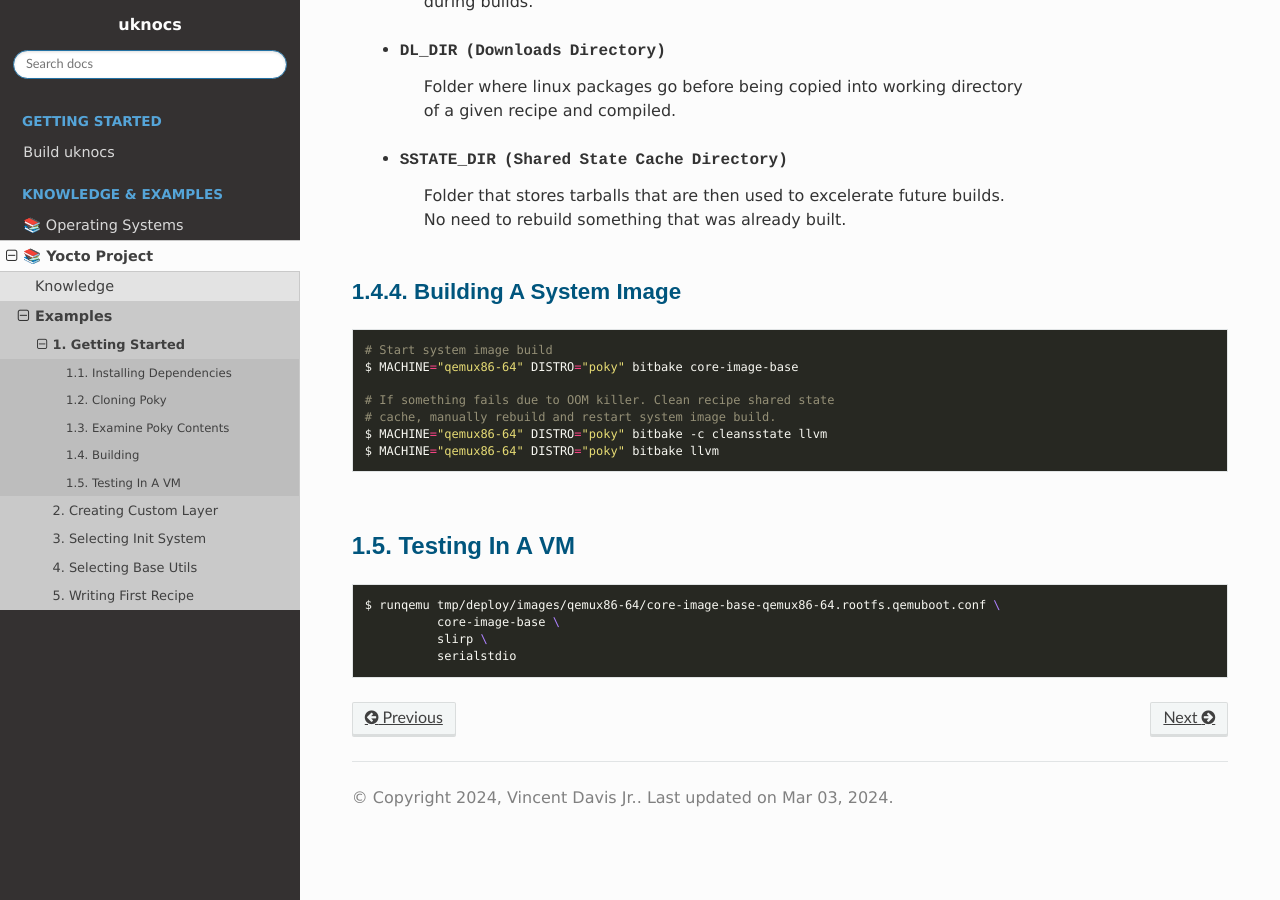
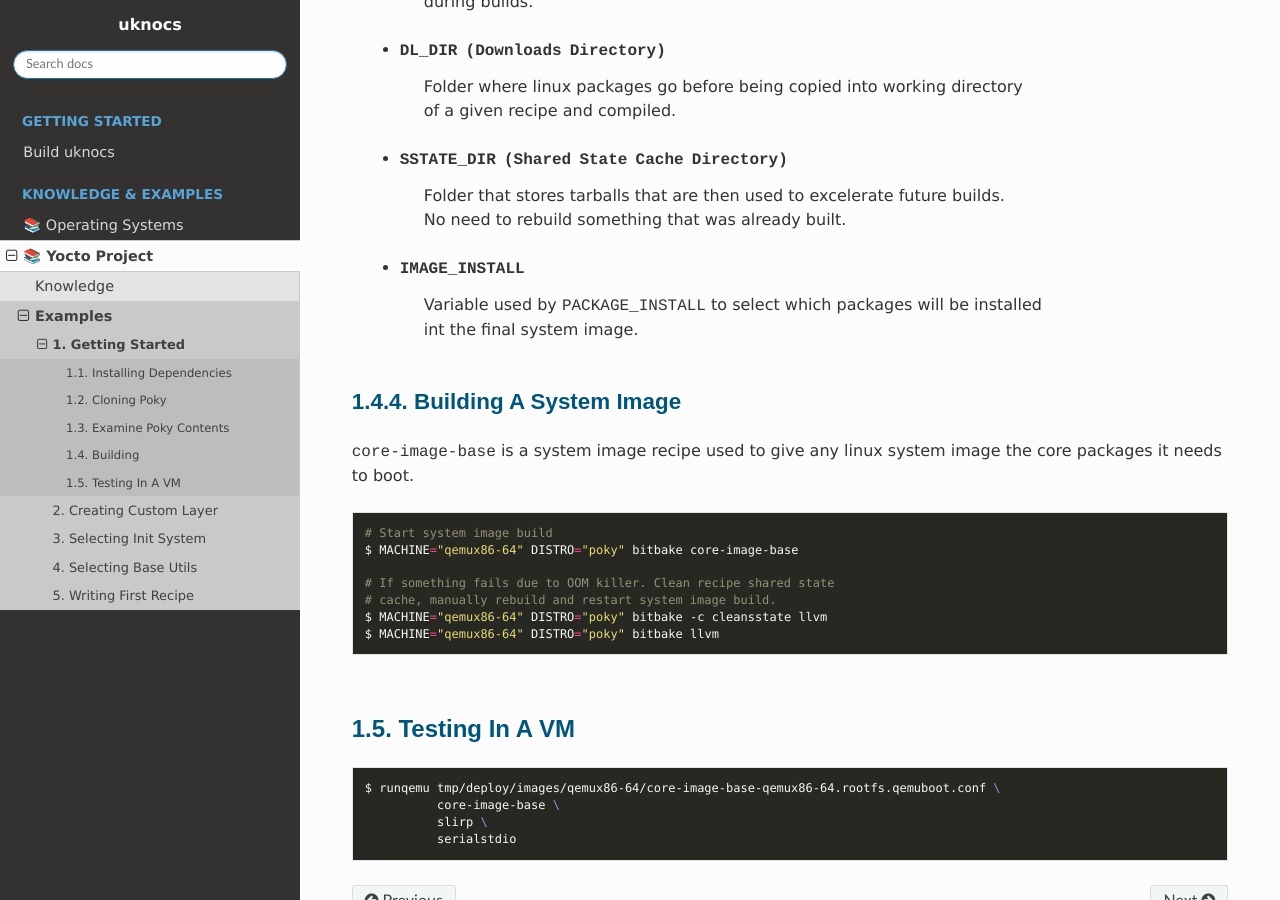
Before and after one commit to under-view/uknocs, a Sphinx documentation site: the page built from docs/yocto-project/examples/getting-started.rst, in a window 1280 px wide and 900 px high, scrolled down 4971 px. Built offline with Sphinx 7.4.7 and the Read the Docs theme 2.0.0, drawn with Linux system fonts in a browser that asks for light colours; formulas are drawn with MathJax 3.

Commit message:
yp-getting-started: add IMAGE_INSTALL variable
Add explanation about key variable IMAGE_INSTALL

Signed-off-by: Vincent Davis Jr <vince@underview.tech>

```diff
--- a/docs/yocto-project/examples/getting-started.rst
+++ b/docs/yocto-project/examples/getting-started.rst
@@ -243,8 +243,15 @@ See Yocto Project `Variable Glossary`_ for more details.
 		| Folder that stores tarballs that are then used to excelerate future builds.
 		| No need to rebuild something that was already built.
 
+	* ``IMAGE_INSTALL``
+		| Variable used by ``PACKAGE_INSTALL`` to select which packages will be installed
+		| int the final system image.
+
 Building A System Image
 =======================
+
+``core-image-base`` is a system image recipe used to give any linux system image
+the core packages it needs to boot.
 
 .. code-block:: bash
 
```
